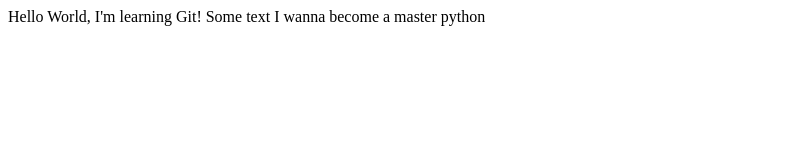
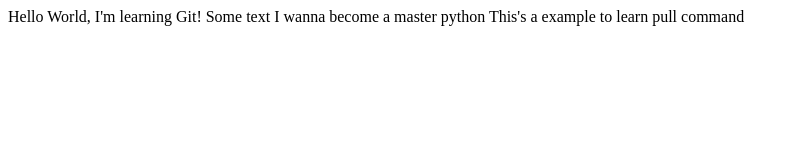
Before and after one commit to pdat24/learn_repo, a plain HTML site: page index.html in a window 1280 px wide. Shown: the whole page, without its empty margins (0-799 px from the left). Drawn offline with Linux system fonts and the light colour scheme.

Commit message:
Update index.html

```diff
--- a/index.html
+++ b/index.html
@@ -6,5 +6,6 @@
         Hello World, I'm learning Git!
         Some text
         I wanna become a master python
+        This's a example to learn pull command
     </body>
 </html>
```
